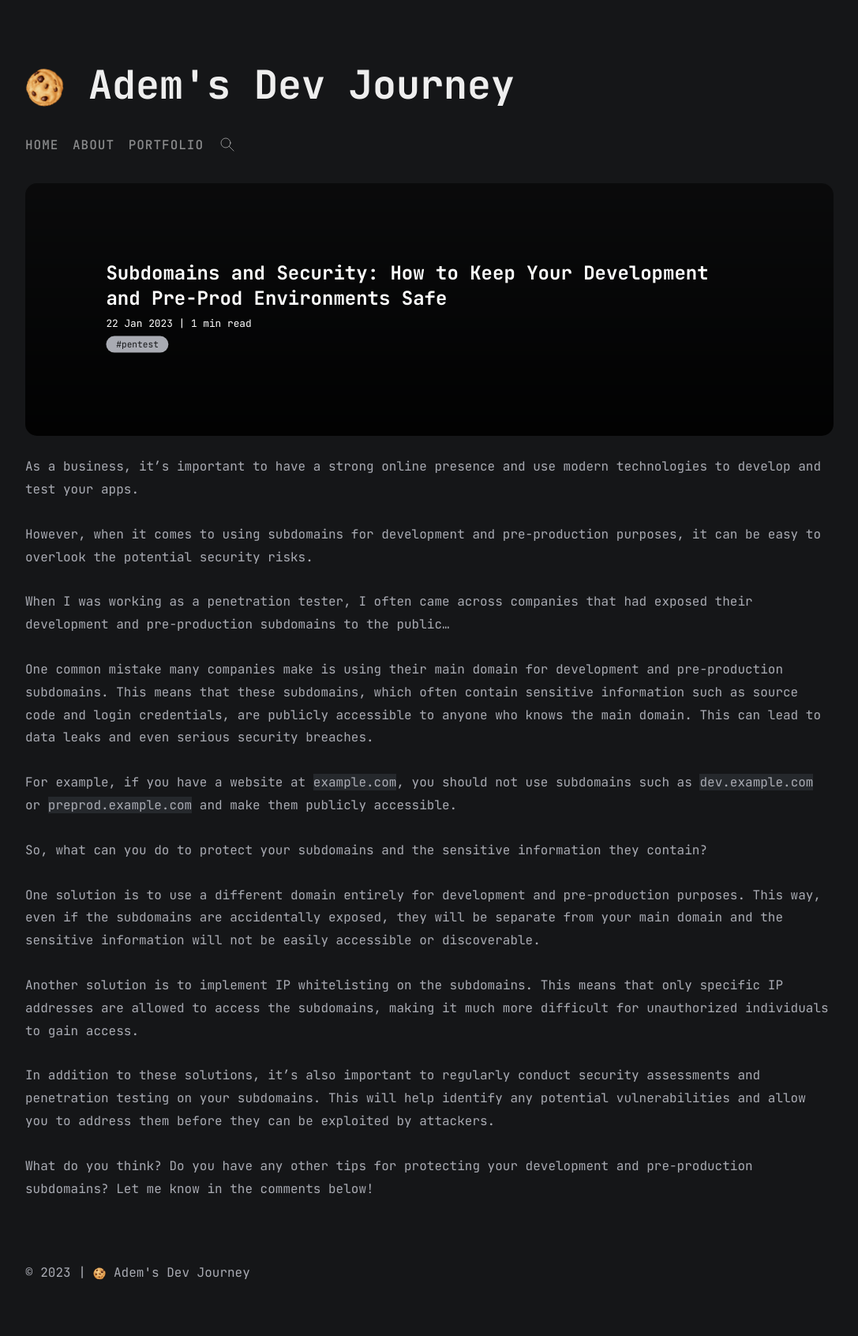
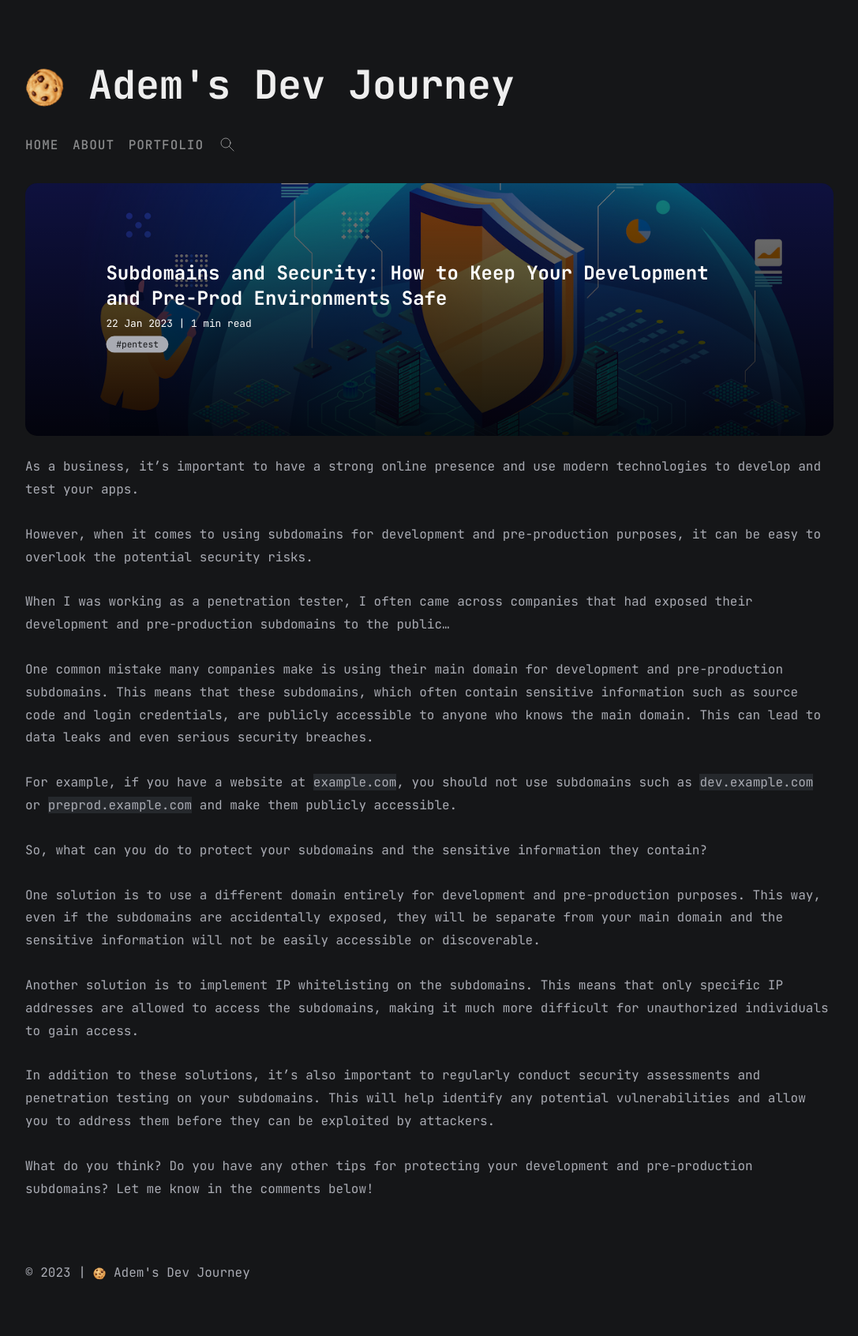
Before and after one commit to Ademking/ademking.github.io, a Jekyll site: the page built from _posts/2023-00-22-secure-your-subdomain.md, in a window 1280 px wide. Shown: the whole page at 79% size, without its empty margins (96-1183 px from the left). Built offline with Jekyll 4.4.1, drawn with Linux system fonts in a browser that asks for light colours; comment, search, counter and statistics services are not loaded.

Commit message:
fix image path

```diff
--- a/_posts/2023-00-22-secure-your-subdomain.md
+++ b/_posts/2023-00-22-secure-your-subdomain.md
@@ -2,7 +2,7 @@
 title: "Subdomains and Security: How to Keep Your Development and Pre-Prod Environments Safe"
 date: 2023-01-22 01:00:00
 categories: [pentest]
-image: assets/images/security.jpg
+image: /assets/images/security.jpg
 ---
 
 As a business, it's important to have a strong online presence and use modern technologies to develop and test your apps.
```
